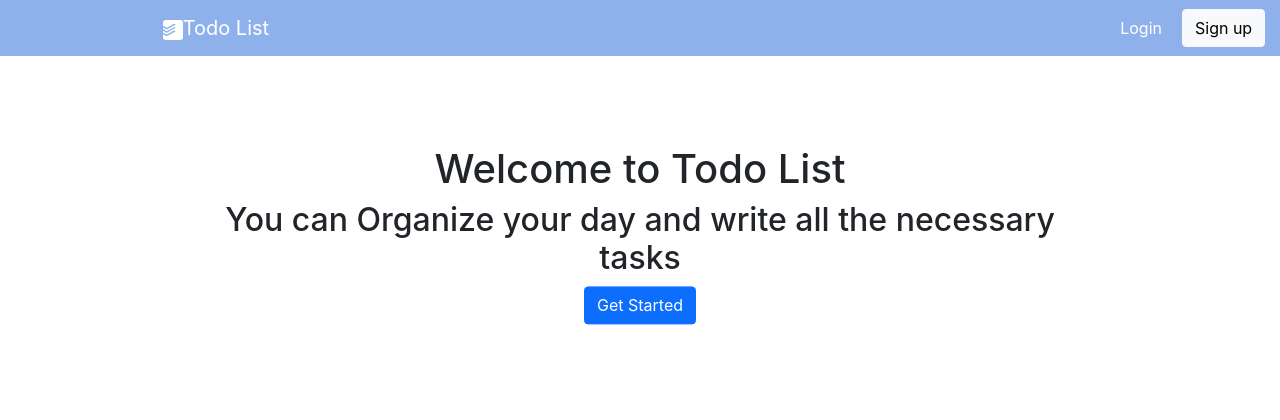
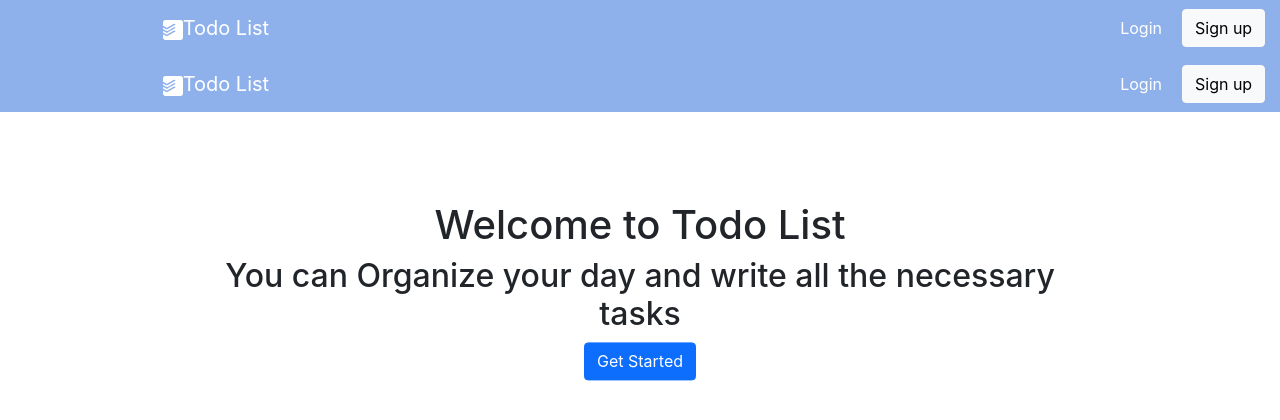
Before and after one commit to Aichabenfadhel/todo-frontend, a React (Create React App) app: page /home in a window 1280 px wide. Shown: the top 420 px of the page. Built offline with nearby package versions, Linux system fonts and the light colour scheme.

Commit message:
feat : add `NavbarComponent` in ` Home`

```diff
--- a/src/components/home/index.tsx
+++ b/src/components/home/index.tsx
@@ -1,10 +1,14 @@
 import React from "react";
 import { Link } from "react-router-dom";
 
+import NavbarComponent from "../Navbar-cont";
 import "./style.css"
 
 export default function Home() {
+
   return (
+    <>
+    <NavbarComponent />
     <div className="homeContainer">
       <div className="titleContainer">
         <h1> Welcome to Todo List</h1>
@@ -16,5 +20,6 @@ export default function Home() {
         </Link>
       </div>
     </div>
+    </>
   );
 }
```
